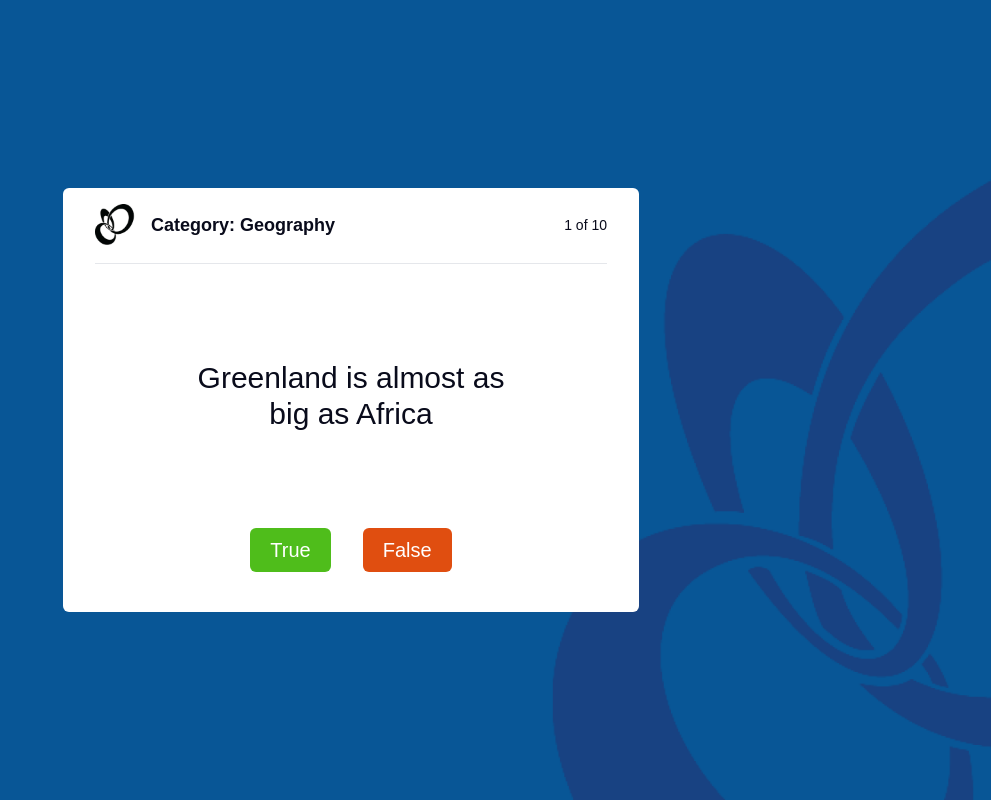
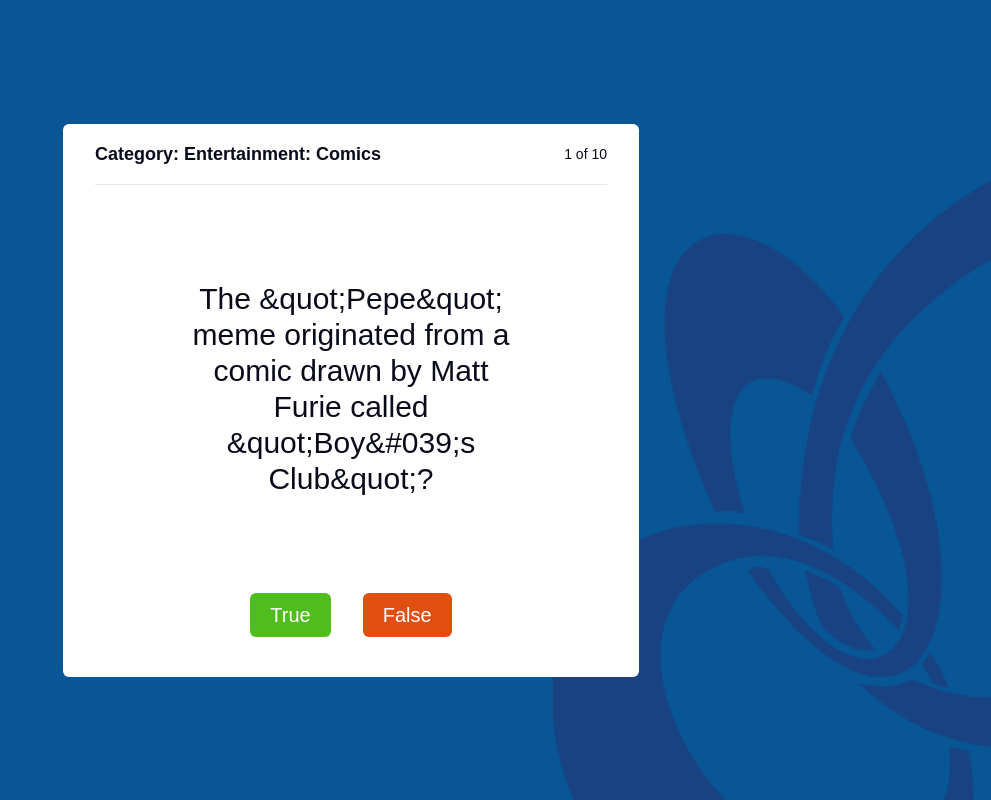
Before and after one commit to jomar567/trivia-app, a React (Create React App) app: page /quiz in a window 1280 px wide. Shown: the whole page, without its empty margins (289-1280 px from the left). Built offline with nearby package versions, Linux system fonts and the light colour scheme.

Commit message:
get question from json then randomize

```diff
--- a/src/components/QuizSection.jsx
+++ b/src/components/QuizSection.jsx
@@ -1,27 +1,60 @@
-import React from 'react'
+import React, { useEffect, useState } from 'react'
+import questions from '../data/questions.json'
 
 const QuizSection = () => {
+  const [questionIndices, setQuestionIndices] = useState([]);
+  const [currentQuestionIndex, setCurrentQuestionIndex] = useState();
+
+  useEffect(() => {
+    localStorage.clear();
+    // Pick 10 random question indices from the list
+    const indices = [];
+    while (indices.length < 10) {
+      const randomIndex = Math.floor(Math.random() * questions.results.length);
+      if (!indices.includes(randomIndex)) {
+        indices.push(randomIndex);
+      }
+    }
+    setQuestionIndices(indices);
+    setCurrentQuestionIndex(0);
+  }, []);
+
+  if (questionIndices.length === 0 || currentQuestionIndex === null) {
+    return <div>Loading...</div>;
+  }
+
+  const currentQuestion = questions.results[questionIndices[currentQuestionIndex]];
+
   return (
     <section className='relative'>
       <span className="absolute h-full w-screen bg-main bg-fixed bg-center bg-cover bg-no-repeat" />
       <div className=' min-h-screen flex items-center justify-center py-10 px-4'>
+      {
+        // currentQuestion !== undefined && totalQuestions <= 10
+        currentQuestion !== undefined
+        ?
+          (
+
             <div className="z-10 bg-white w-full max-w-xl md:px-8 p-4 rounded-md">
               <div className='flex md:justify-between md:flex-row flex-col justify-center border-b border-b-gray-200 items-center mb-10 pb-4'>
                 <div className='flex items-center'>
-              <img src={require('../assets/img/logo.png')} alt="Logo" className=' mr-4 md:w-10 w-8 h-auto block mx-auto' />
-              <p className='text-lg font-semibold text'>Category: Geography</p>
+                  <p className='text-lg font-semibold text'>Category: {currentQuestion.category}</p>
                 </div>
                 <span className='text-sm font-medium'>
-              1 of 10
+                  {currentQuestionIndex + 1} of 10
                 </span>
               </div>
 
+
+
+
                 <h1 className='my-24 md:text-3xl text-2xl font-normal text-center md:px-24'>
-              Greenland is almost as big as Africa
+                  {currentQuestion.question}
                 </h1>
 
+
               <div className="flex items-center justify-center mb-6 gap-8">
-            <button className='bg-green px-5 py-2 rounded-md text-white text-xl'>
+                <button className='bg-green px-5 py-2 rounded-md text-white text-xl '>
                   True
                 </button>
                 <button className='bg-orange px-5 py-2 rounded-md text-white text-xl'>
@@ -29,6 +62,15 @@
                 </button>
               </div>
             </div>
+          )
+        :
+        (
+          <div>
+            <p>No Questions</p>
+          </div>
+        )
+      }
+
       </div>
     </section>
   )
```
Lines whose indentation alone changed are shown as unchanged.
